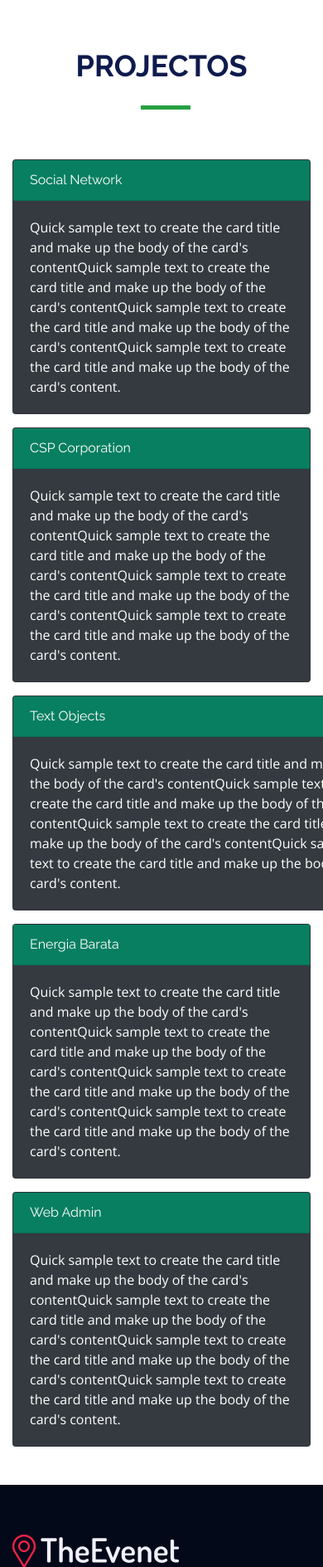
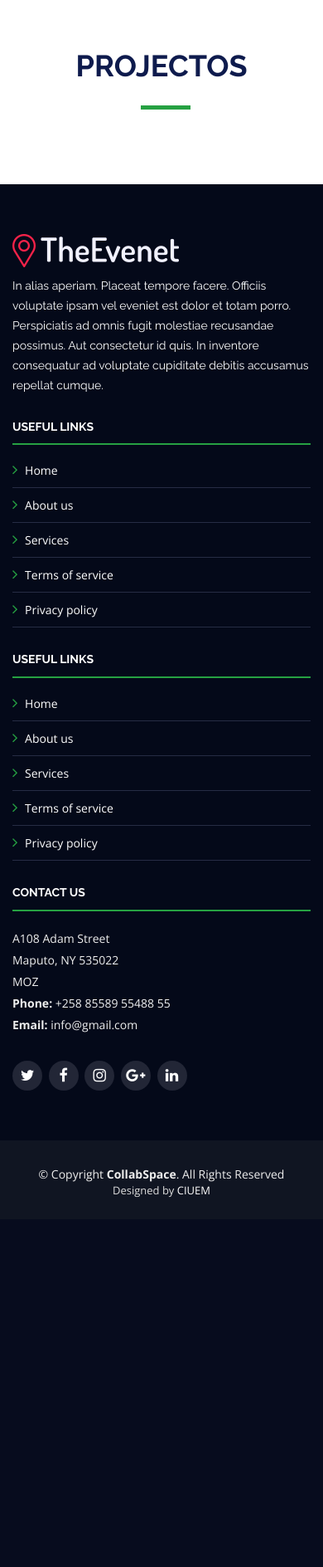
Before and after one commit to Damasiojr24/CollabSpace2, a PHP site: page / in a window 390 px wide; the page is wider, and only the part inside the window is pictured. Shown: the part 508-2396 px from the top of that part at 83% size. After the commit the page ends 1951 px from the top of that part, so only its background shows below. Run offline with PHP 8.4, Linux system fonts and the light colour scheme; data that the repository does not hold is empty.

Commit message:
updates@edmilson print board/code

```diff
--- a/view/index.php
+++ b/view/index.php
@@ -132,53 +132,7 @@ $resultado = mysqli_query($link,$sql);
           <?php } ?>
 
 
-            <div class="col-sm-4">
-                        <div class="card text-white bg-dark mb-3 hvr-grow" style="max-width: 29rem;">
-  <div class="card-header">Social Network</div>
-  <a href="../view/project.php">  <div class="card-body">
 
-    <p class="card-text">Quick sample text to create the card title and make up the body of the card's contentQuick sample text to create the card title and make up the body of the card's contentQuick sample text to create the card title and make up the body of the card's contentQuick sample text to create the card title and make up the body of the card's content.</p>
-  </div>
-</a>
-</div>
-            </div>
-            <div class="col-sm-4">
-                        <div class="card text-white bg-dark mb-3 hvr-grow" style="max-width: 29rem;">
-  <div class="card-header">CSP Corporation</div>
-  <a href="../view/project.php">  <div class="card-body">
-
-    <p class="card-text">Quick sample text to create the card title and make up the body of the card's contentQuick sample text to create the card title and make up the body of the card's contentQuick sample text to create the card title and make up the body of the card's contentQuick sample text to create the card title and make up the body of the card's content.</p>
-  </div></a>
-</div>
-            </div>
-
-            <div class="col-sm-4">
-                         <div class="card text-white bg-dark mb-3 hvr-grow" style="width: 29rem;">
-  <div class="card-header">Text Objects</div>
-   <a href="../view/project.php"> <div class="card-body">
-
-    <p class="card-text">Quick sample text to create the card title and make up the body of the card's contentQuick sample text to create the card title and make up the body of the card's contentQuick sample text to create the card title and make up the body of the card's contentQuick sample text to create the card title and make up the body of the card's content.</p>
-  </div></a>
-</div>
-</div>
-
-            <div class="col-sm-4">
-                        <a href="#"><div class="card text-white bg-dark mb-3 hvr-grow" style="max-width: 29rem;"></a>
-  <div class="card-header">Energia Barata</div>
-   <a href="../view/project.php"> <div class="card-body">
-
-    <p class="card-text">Quick sample text to create the card title and make up the body of the card's contentQuick sample text to create the card title and make up the body of the card's contentQuick sample text to create the card title and make up the body of the card's contentQuick sample text to create the card title and make up the body of the card's content.</p>
-  </div></a>
-</div>
-            </div>
-            <div class="col-sm-4">
-                        <div class="card text-white bg-dark mb-3 hvr-grow" style="max-width: 29rem;">
-  <div class="card-header">Web Admin</div>
-   <a href="../view/project.php"> <div class="card-body">
-
-    <p class="card-text">Quick sample text to create the card title and make up the body of the card's contentQuick sample text to create the card title and make up the body of the card's contentQuick sample text to create the card title and make up the body of the card's contentQuick sample text to create the card title and make up the body of the card's content.</p>
-  </div></a>
-</div>
             </div>
 
 
```
